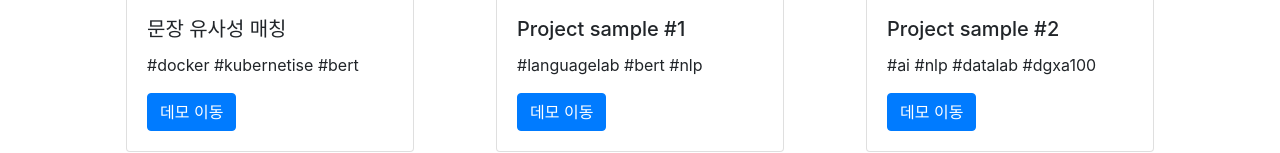
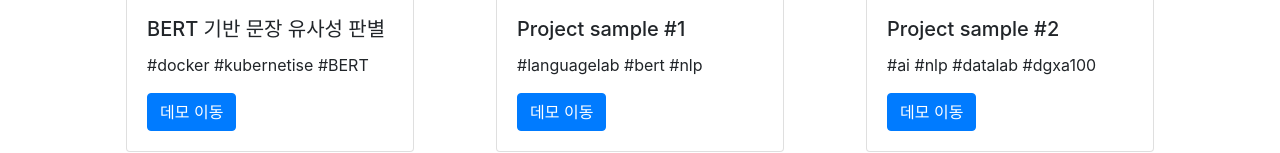
Before and after one commit to lhs009/featured-demo-server, a website: page public/index.html in a window 1280 px wide. Shown: the part 700-853 px from the top of the page. Drawn offline with nearby package versions, Linux system fonts and the light colour scheme.

Commit message:
pjt4 name udpate

```diff
--- a/public/index.html
+++ b/public/index.html
@@ -63,8 +63,8 @@
         <div class="card" style="width: 18rem;">
           <img src="images/4.png" class="card-img-top" alt="...">
           <div class="card-body">
-            <h5 class="card-title">문장 유사성 매칭</h5>
-            <p class="card-text">#docker #kubernetise #bert</p>
+            <h5 class="card-title">BERT 기반 문장 유사성 판별</h5>
+            <p class="card-text">#docker #kubernetise #BERT</p>
             <a href="pjt4/view4.html" class="btn btn-primary">데모 이동</a>
           </div>
         </div>
```
Also changed, not shown: public/pjt4/view4.html (+1 -1 lines).
